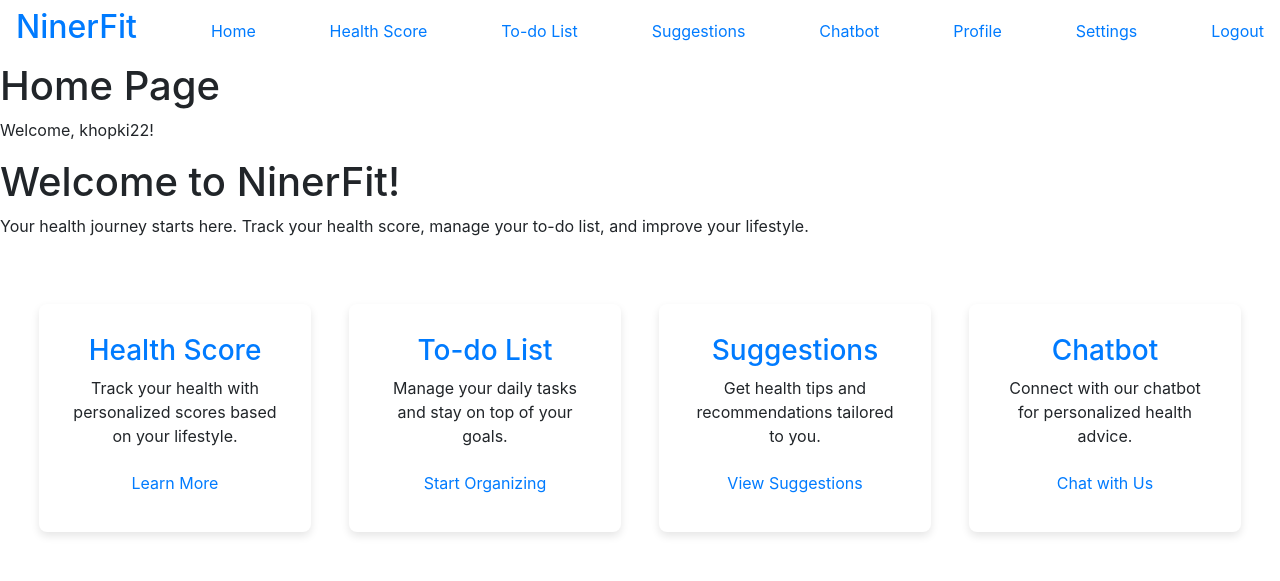
After one commit to KentoHop/ITSC3155GroupDeliverables, a Django app: page /home/ in a window 1280 px wide. The commit adds this page. Shown: the top 581 px of the page. Run offline with Django 5.2, Linux system fonts and the light colour scheme; a user stored in the database is signed in; some libraries are stand-ins or nearby versions.

Commit message:
Added Monkpeh's home page.

```diff
--- a/NinerFit/Authentication/templates/login.html
+++ b/NinerFit/Authentication/templates/login.html
@@ -73,6 +73,7 @@
   <div class="card">
     <div class="card-header">Login</div>
     <div class="card-body">
+      <p>Enter your email to log in to the app.</p>
       {% if error_message %}
         <div class="alert alert-danger" role="alert">{{ error_message }}</div>
       {% endif %}
@@ -88,6 +89,7 @@
         </div>
         <button type="submit">Login</button>
       </form>
+      <a href="{% url 'register' %}"><small>Haven't signed up yet?</small></a>
     </div>
   </div>
 </div>
--- a/NinerFit/Authentication/templates/register.html
+++ b/NinerFit/Authentication/templates/register.html
@@ -73,6 +73,7 @@
   <div class="card">
     <div class="card-header">Register</div>
     <div class="card-body">
+      <p>Enter your email to sign up for this app.</p>
       {% if error_message %}
         <div class="alert alert-danger" role="alert">{{ error_message }}</div>
       {% endif %}
@@ -96,6 +97,7 @@
         </div>
         <button type="submit">Register</button>
       </form>
+      <a href="{% url 'login' %}"><small>Already signed up?</small></a>
     </div>
   </div>
 </div>
--- a/NinerFit/ChatBot/views.py
+++ b/NinerFit/ChatBot/views.py
@@ -15,7 +15,7 @@ client = OpenAI(api_key=your_api)
 # Function to interact with OpenAI ChatGPT
 def ask_openai(message):
     response = client.chat.completions.create(
-        model="gpt-4",  # Use "gpt-4-turbo" if needed after development
+        model="gpt-4o-mini",  # Use "gpt-4-turbo" if needed after development
         messages=[
             {"role": "system", "content": "You are a counselor supporting users trying to improve their mental health. If a user expresses a serious crisis, provide emergency contact resources such as 911."},
             {"role": "user", "content": message},
--- a/NinerFit/main/templates/home.html
+++ b/NinerFit/main/templates/home.html
@@ -1,3 +1,142 @@
-<h1>Home Page</h1>
-<p>Welcome, {{ user.username }}!</p>
+{% extends 'base.html' %}
+
+{% load static %}
+
+{% block title %}Home - NinerFit App{% endblock %}
+
+{% block styles %}
+<style>
+    .hero {
+        text-align: center;
+        background-color: #007bff;
+        color: white;
+        padding: 60px 20px;
+    }
+
+    .hero h1 {
+        font-size: 3em;
+    }
+
+    .hero p {
+        font-size: 1.5em;
+    }
+
+    .hero .btn {
+        background-color: green;
+        color: white;
+        padding: 15px 30px;
+        text-decoration: none;
+        font-size: 1.2em;
+        border-radius: 5px;
+    }
+
+    .hero .btn:hover {
+        background-color: green;
+    }
+
+    /* Features Section */
+    .features {
+        display: flex;
+        justify-content: space-around;
+        padding: 40px 20px;
+    }
+
+    .feature-item {
+        background-color: white;
+        padding: 30px;
+        border-radius: 8px;
+        width: 22%;
+        text-align: center;
+        box-shadow: 0 4px 8px rgba(0, 0, 0, 0.1);
+        margin: 10px;
+    }
+
+    .feature-item h3 {
+        color: #007bff;
+    }
+
+    .feature-item a {
+        color: #007bff;
+        text-decoration: none;
+    }
+
+    .feature-item a:hover {
+        text-decoration: underline;
+    }
+
+    /* Call-to-Action Buttons */
+    .cta-buttons {
+        text-align: center;
+        margin-top: 40px;
+    }
+
+    .cta-buttons a {
+        background-color: green;
+        color: white;
+        padding: 15px 30px;
+        text-decoration: none;
+        font-size: 1.2em;
+        border-radius: 5px;
+        margin: 10px;
+    }
+
+    .cta-buttons a:hover {
+        background-color: green;
+    }
+</style>
+{% endblock%}
+
+{% block content %}
+<div class="home-container">
+    <h1>Home Page</h1>
+    <p>Welcome, {{ user.username }}!</p>
+
+    {% if request.user.is_authenticated %}
+    <div class="home-">
+        <h1>Welcome to NinerFit!</h1>
+        <p>Your health journey starts here. Track your health score, manage your to-do list, and improve your lifestyle.</p>
+    </div>
+    <!-- show the features if the user is authenticated -->
+    <div class="features">
+        <div class="feature-item">
+            <h3>Health Score</h3>
+            <p>Track your health with personalized scores based on your lifestyle.</p>
+            <a href="" class="btn btn-link">Learn More</a>
+        </div>
+        <div class="feature-item">
+            <h3>To-do List</h3>
+            <p>Manage your daily tasks and stay on top of your goals.</p>
+            <a href="" class="btn btn-link">Start Organizing</a>
+        </div>
+        <div class="feature-item">
+            <h3>Suggestions</h3>
+            <p>Get health tips and recommendations tailored to you.</p>
+            <a href="" class="btn btn-link">View Suggestions</a>
+        </div>
+        <div class="feature-item">
+            <h3>Chatbot</h3>
+            <p>Connect with our chatbot for personalized health advice.</p>
+            <a href="{% url 'chatbot' %}" class="btn btn-link">Chat with Us</a>
+        </div>
+    </div>
+
+    {% else %}
+    <header>
+        <h1>Welcome to NinerFit</h1>
+        <p>Your health journey starts here. Track your health score, stay active, and improve your lifestyle.</p>
+    </header>
+
+    <img class="heart-logo" src="{% static 'images/heart-logo.svg' %}">
+
+    <!-- Call-to-Action Buttons -->
+    <div class="cta-buttons">
+        <a href="{% url 'login' %}">Login</a>
+        <a href="{% url 'register' %}">Register</a>
+    </div>
+    {% endif %}
+
+</div>
+{% endblock %}
+
+
 <a href="{% url 'chatbot' %}">Go to Chatbot</a> | <a href="{% url 'logout' %}">Logout</a>
--- a/NinerFit/main/urls.py
+++ b/NinerFit/main/urls.py
@@ -2,6 +2,6 @@ from django.urls import path
 from . import views
 
 urlpatterns = [
-    path('', views.start_page, name='start_page'),
-    path('home/', views.home, name='home_page'),
+    path('', views.start_page, name='start'),
+    path('home/', views.home, name='home'),
 ]
--- a/NinerFit/main/views.py
+++ b/NinerFit/main/views.py
@@ -3,9 +3,9 @@ from django.contrib.auth.decorators import login_required
 
 # Start Page View
 def start_page(request):
-    return render(request, 'main/start.html')
+    return render(request, 'main/templates/start.html')
 
 # Home Page View (only accessible to logged-in users)
 @login_required
 def home(request):
-    return render(request, 'main/home.html')
+    return render(request, 'main/templates/home.html')
--- a/NinerFit/templates/base.html
+++ b/NinerFit/templates/base.html
@@ -8,6 +8,7 @@
     {% block styles %}{% endblock %}
   </head>
   <body>
+    {% include 'navbar.html' %}
     {% block content %}{% endblock %}
     <script src="https://code.jquery.com/jquery-3.3.1.slim.min.js"></script>
     <script src="https://cdnjs.cloudflare.com/ajax/libs/popper.js/1.14.7/umd/popper.min.js"></script>
--- /dev/null
+++ b/NinerFit/templates/navbar.html
@@ -0,0 +1,18 @@
+<header>
+    <nav class="navbar">
+        <a class="navbar-logo" href=""><h2>NinerFit</h2></a>
+        {% if request.user.is_authenticated %}
+        <a href="{% url 'home' %}">Home</a>
+        <a href="">Health Score</a>
+        <a href="">To-do List</a>
+        <a href="">Suggestions</a>
+        <a href="{% url 'chatbot' %}">Chatbot</a>
+        <a href="">Profile</a>
+        <a href="">Settings</a>
+        <a href="">Logout</a>
+        {% else %}
+        <a href="">Login</a>
+        <a href="">Register</a>
+        {% endif %}
+    </nav>
+</header>
```
Also changed, not shown: NinerFit/ChatBot/templates/chatbot.html (+3 -5 lines).
